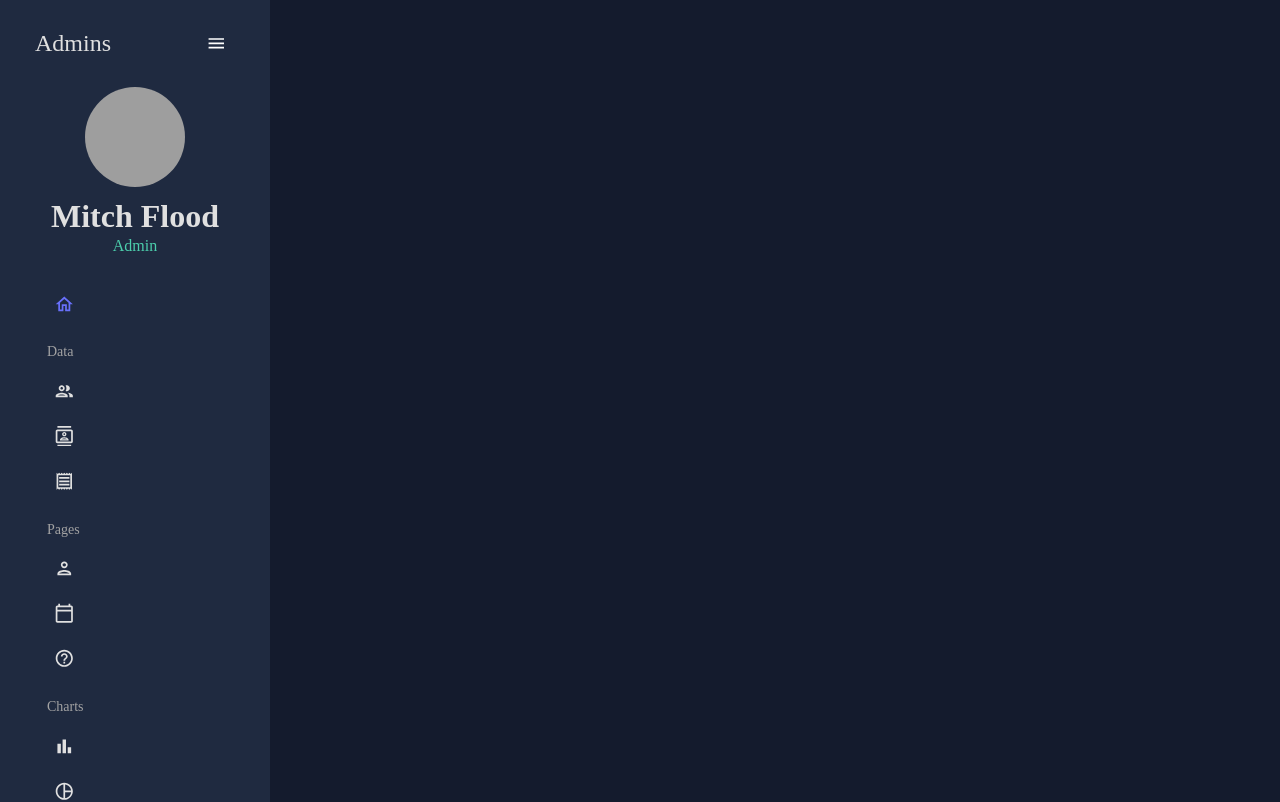
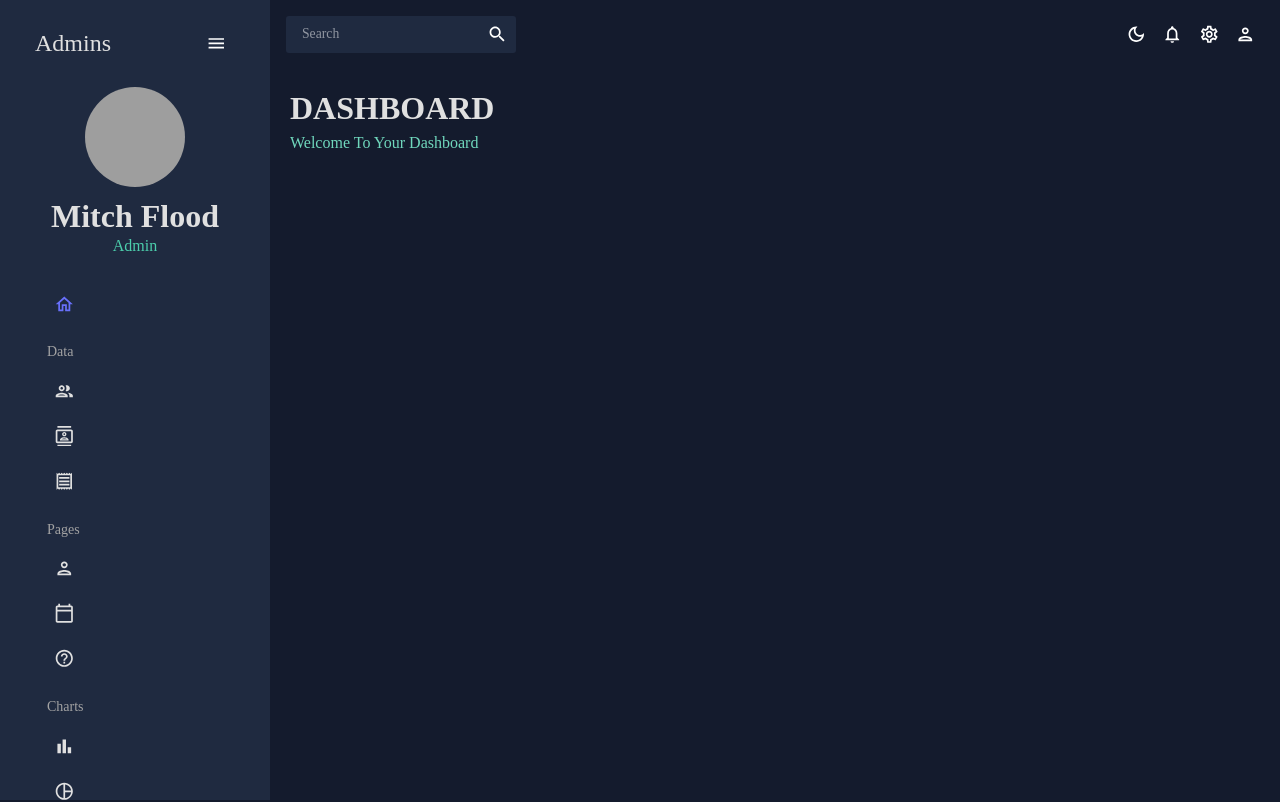
Before and after one commit to paxton44/react-dashboard, a React (Create React App) app: page / in a window 1280 px wide. Shown: the top 802 px of the page. Built offline with nearby package versions, Linux system fonts and the light colour scheme; grey boxes are pictures that could not be loaded.

Commit message:
figured out layout next adding content

```diff
--- a/src/App.js
+++ b/src/App.js
@@ -5,6 +5,7 @@
 import Topbar from "./scenes/global/Topbar";
 import Sidebar from "./scenes/global/Sidebar";
 import Dashboard from "./scenes/dashboard";
+import { useState } from "react";
 // import Team from "./scenes";
 // import Contacts from "./scenes";
 // import Bar from "./scenes";
@@ -19,14 +20,15 @@
 
 function App() {
   const [theme, colorMode] = useMode();
+  const [isSidebar, setIsSidebar] = useState(true);
 
   return (<ColorModeContext.Provider value={colorMode}>
             <ThemeProvider theme={theme}>
               <CssBaseline />
                 <div className="app">
-                  <Sidebar />
+                  <Sidebar isSidebar={isSidebar} />
                   <main className="content">
-                    <Topbar />
+                    <Topbar setIsSidebar={setIsSidebar} />
                     <Routes>
                       <Route path="/" element={<Dashboard />} />
                       {/* <Route path="/" element={<Team />} /> */}
--- /dev/null
+++ b/src/components/Header.jsx
@@ -0,0 +1,15 @@
+import { Typography, Box, useTheme } from "@mui/material";
+import { tokens } from "../theme";
+
+const Header = ( { title, subtitle }) => {
+    const theme = useTheme();
+    const colors = tokens(theme.palette.mode);
+    return (
+    <Box mb="30px">
+        <Typography variant="h2" color={colors.grey[100]} fontWeight="bold" sx={{ mb: "5px" }}>{title}</Typography>
+        <Typography variant="h5" color={colors.greenAccent[400]}>{subtitle}</Typography>
+    </Box>
+  )
+}
+
+export default Header
--- a/src/index.css
+++ b/src/index.css
@@ -8,7 +8,7 @@
   height: 100%;
   width: 100%;
   font-family: "Source Sans 3" sans-serif;
-};
+}
 
 .app {
   display: flex;
@@ -28,3 +28,8 @@
 ::-webkit-scrollbar-track:hover {
   background: #555;
 }
+
+/* Handle on Hover */
+::-webkit-scrollbar-thumb:hover {
+  background: #555;
+}
--- a/src/scenes/dashboard/index.jsx
+++ b/src/scenes/dashboard/index.jsx
@@ -1,8 +1,13 @@
-import React from 'react'
+import { Box, Button, IconButton, Typography, useTheme } from "@mui/material"
+import Header from "../../components/Header"
 
 const Dashboard = () => {
   return (
-    <div>Dashboard</div>
+    <Box m="20px">
+      <Box display="flex" justifyContent="space-between" alignItems="center">
+    <Header title="DASHBOARD" subtitle="Welcome To Your Dashboard" />
+    </Box>
+    </Box>
   )
 }
 
```
